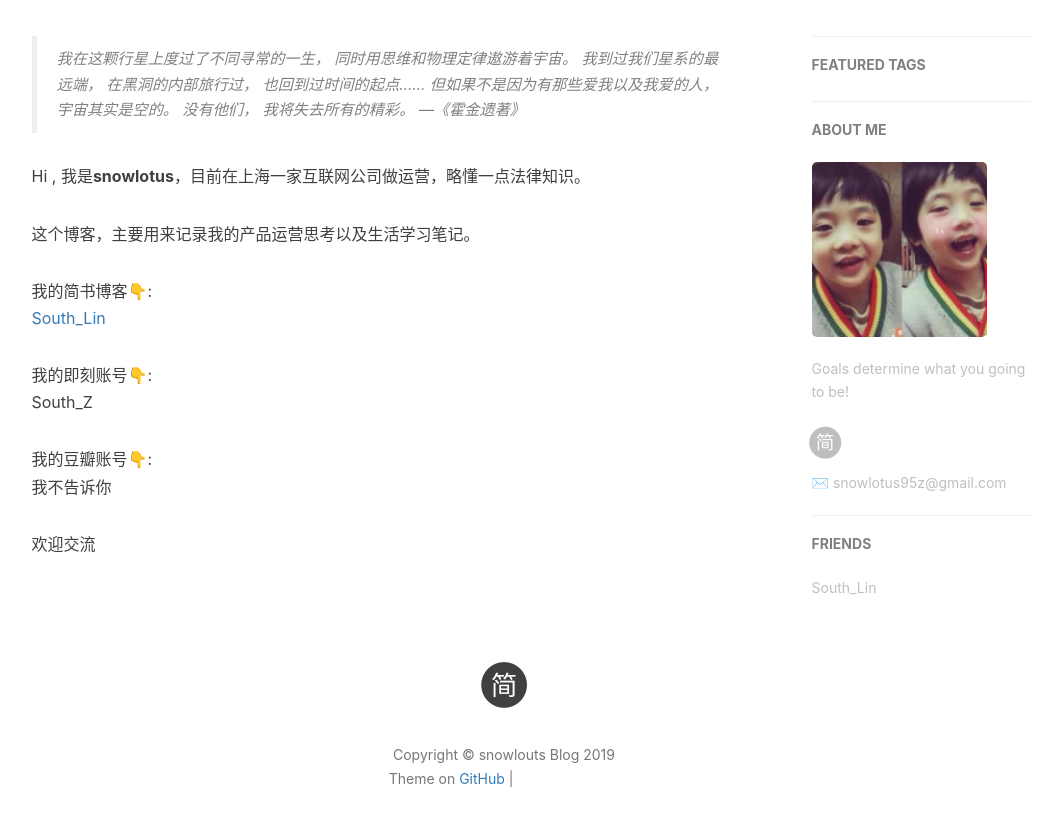
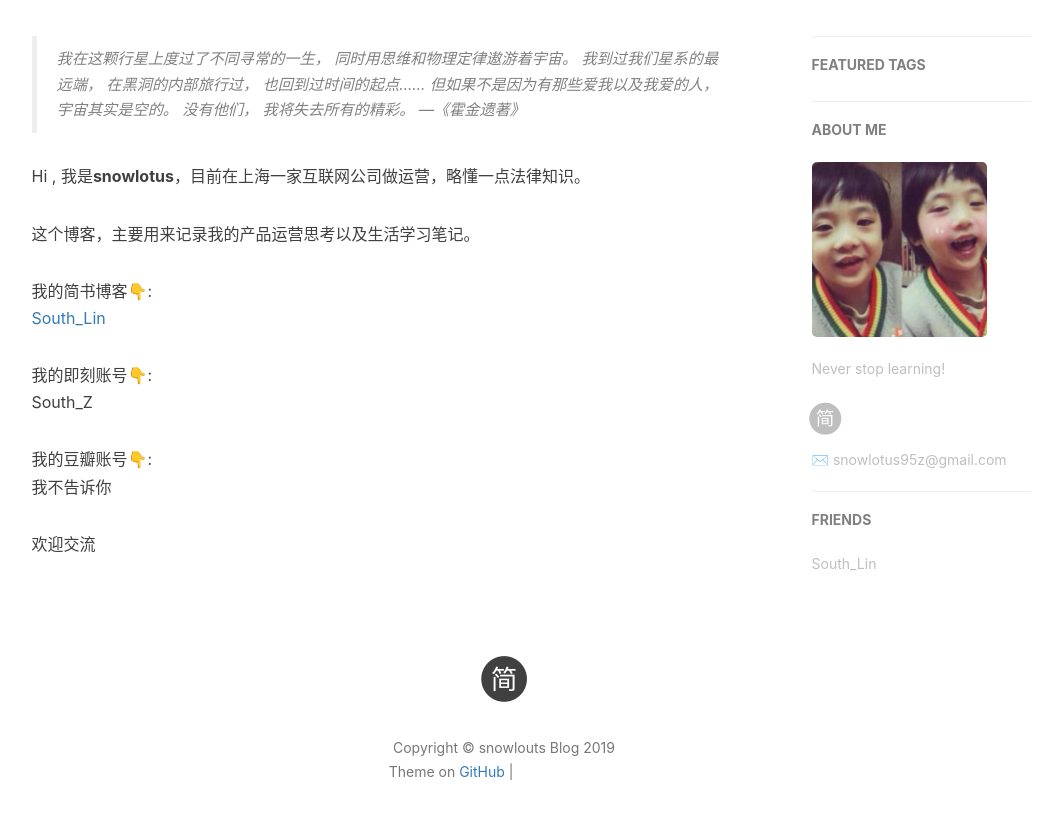
Before and after one commit to snowlotus95z/testblog, a Jekyll site: the page built from about.html, in a window 1280 px wide, cut to the strip 422-1305 px from the top of the page. Shown: the top 826 px of the strip, without its empty margins (136-1198 px from the left). Built offline with Jekyll 4.4.1, drawn with Linux system fonts in a browser that asks for light colours; nearby versions of some CDN libraries; comment, search, counter and statistics services are not loaded; grey boxes are pictures that could not be loaded.

Commit message:
Update _config.yml

```diff
--- a/_config.yml
+++ b/_config.yml
@@ -11,7 +11,7 @@ github_repo: "https://github.com/snowlotus95z/snowlotus95z.github.io.git" # you
 
 # Sidebar settings
 sidebar: true                           # whether or not using Sidebar.
-sidebar-about-description: "Goals determine what you going to be!"
+sidebar-about-description: "Never stop learning!"
 sidebar-avatar: /img/about-BY-gentle.jpg      # use absolute URL, seeing it's used in both `/` and `/about/`
 
 
```
